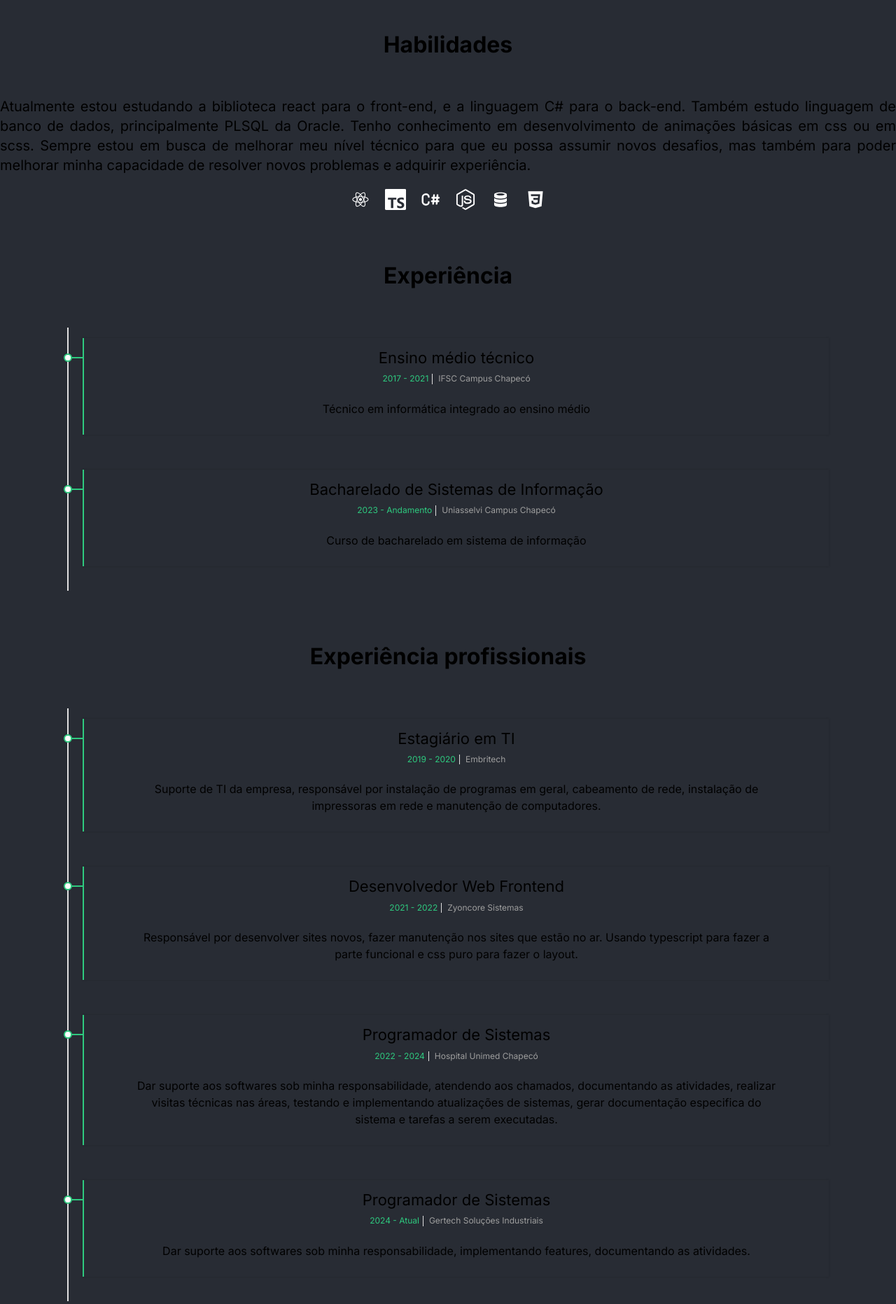
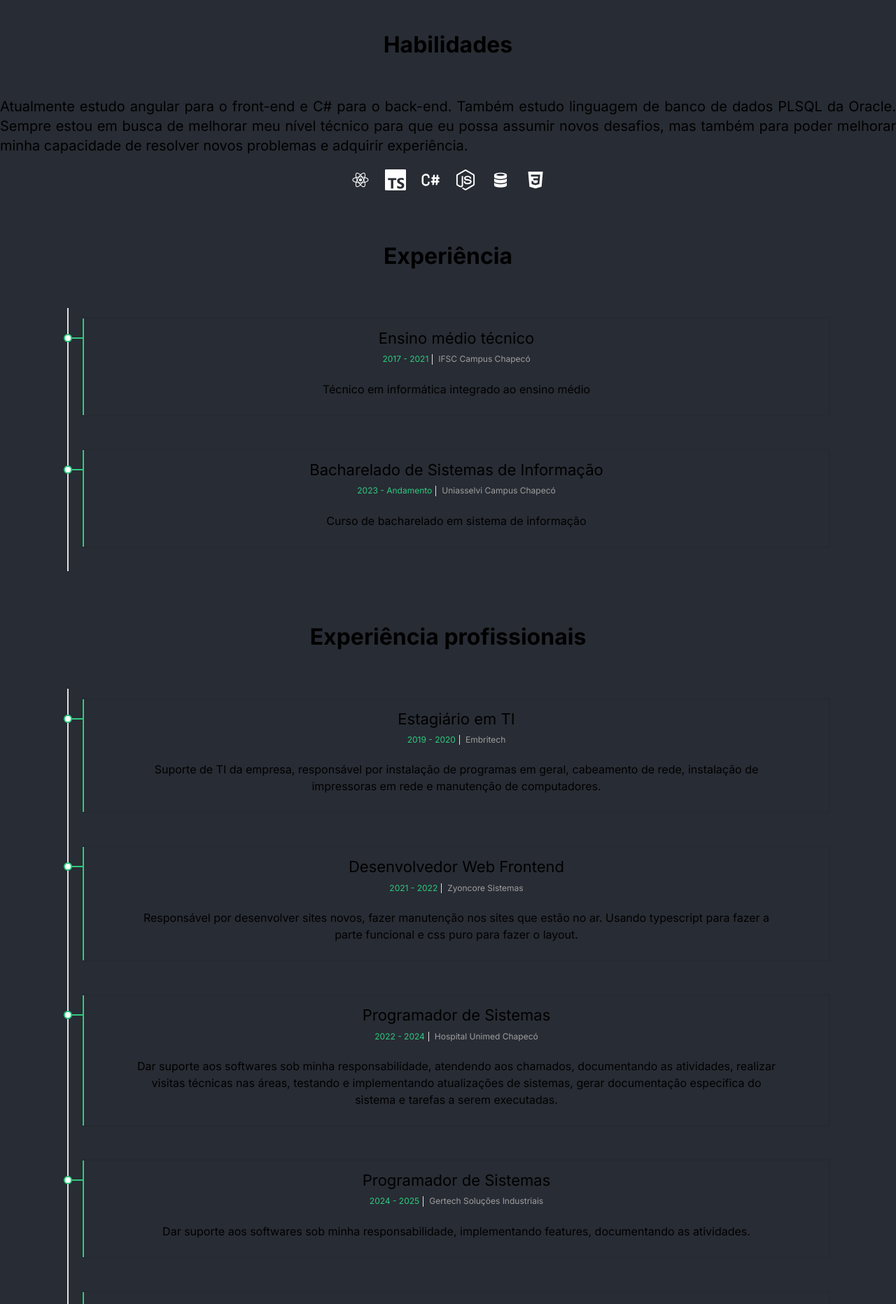
Before and after one commit to Andreypanegallito/portfolio-next, a Next.js app: page / in a window 1280 px wide. Shown: the part 1500-3363 px from the top of the page at 70% size. Built offline with nearby package versions, Linux system fonts and the light colour scheme.

Commit message:
Atualizado portfólio

```diff
--- a/src/components/Experience/index.tsx
+++ b/src/components/Experience/index.tsx
@@ -34,8 +34,16 @@ const Experience = () => {
 
         <CardExperience
           title="Programador de Sistemas"
-          period="2024 - Atual"
+          period="2024 - 2025"
           schoolcompany="Gertech Soluções Industriais"
+          position="left"
+          description="Dar suporte aos softwares sob minha responsabilidade, implementando features, documentando as atividades."
+        />
+
+        <CardExperience
+          title="Programador de Software"
+          period="2025 - Atual"
+          schoolcompany="Aurora Coop"
           position="left"
           description="Dar suporte aos softwares sob minha responsabilidade, implementando features, documentando as atividades."
         />
--- a/src/components/Hability/index.tsx
+++ b/src/components/Hability/index.tsx
@@ -16,13 +16,11 @@ const Hability = () => {
       </div>
       <div className="text-hability">
         <p className="text-justify text-xl my-5">
-          Atualmente estou estudando a biblioteca react para o front-end, e a
-          linguagem C# para o back-end. Também estudo linguagem de banco de
-          dados, principalmente PLSQL da Oracle. Tenho conhecimento em
-          desenvolvimento de animações básicas em css ou em scss. Sempre estou
-          em busca de melhorar meu nível técnico para que eu possa assumir novos
-          desafios, mas também para poder melhorar minha capacidade de resolver
-          novos problemas e adquirir experiência.
+          Atualmente estudo angular para o front-end e C# para o back-end.
+          Também estudo linguagem de banco de dados PLSQL da Oracle. Sempre
+          estou em busca de melhorar meu nível técnico para que eu possa assumir
+          novos desafios, mas também para poder melhorar minha capacidade de
+          resolver novos problemas e adquirir experiência.
         </p>
       </div>
       <div className="icons-hability flex items-center justify-center">
```
